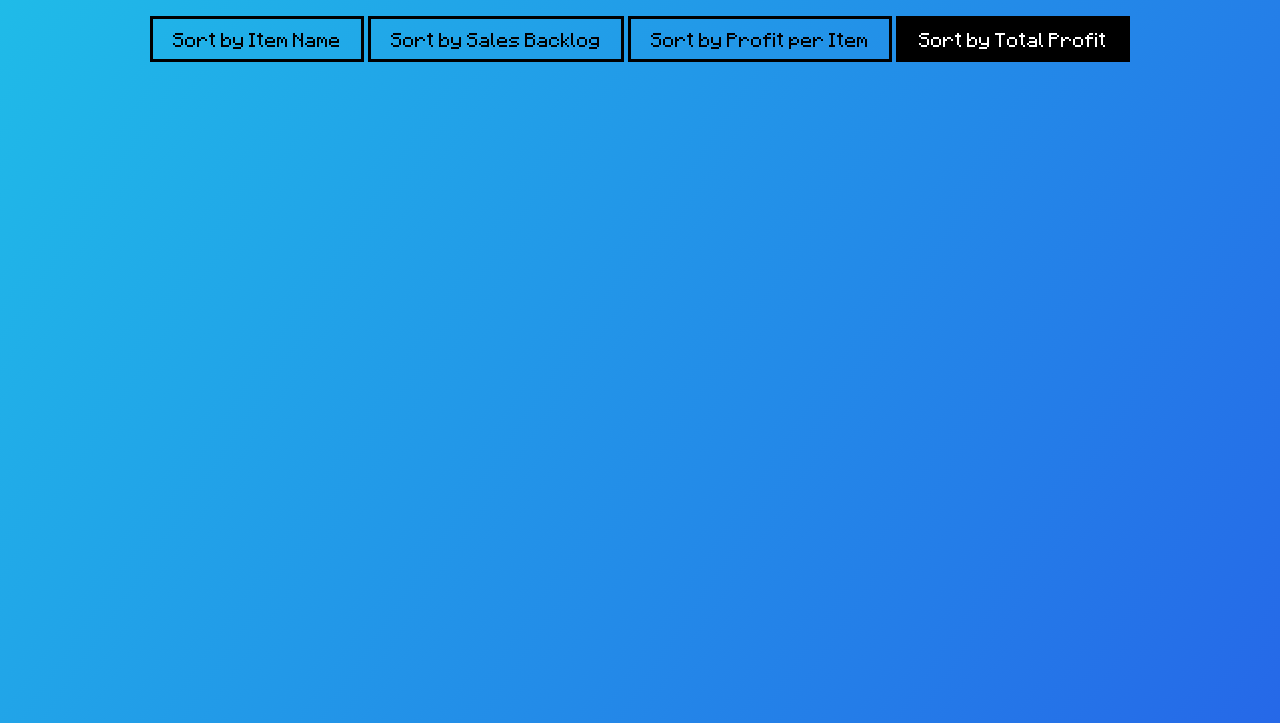
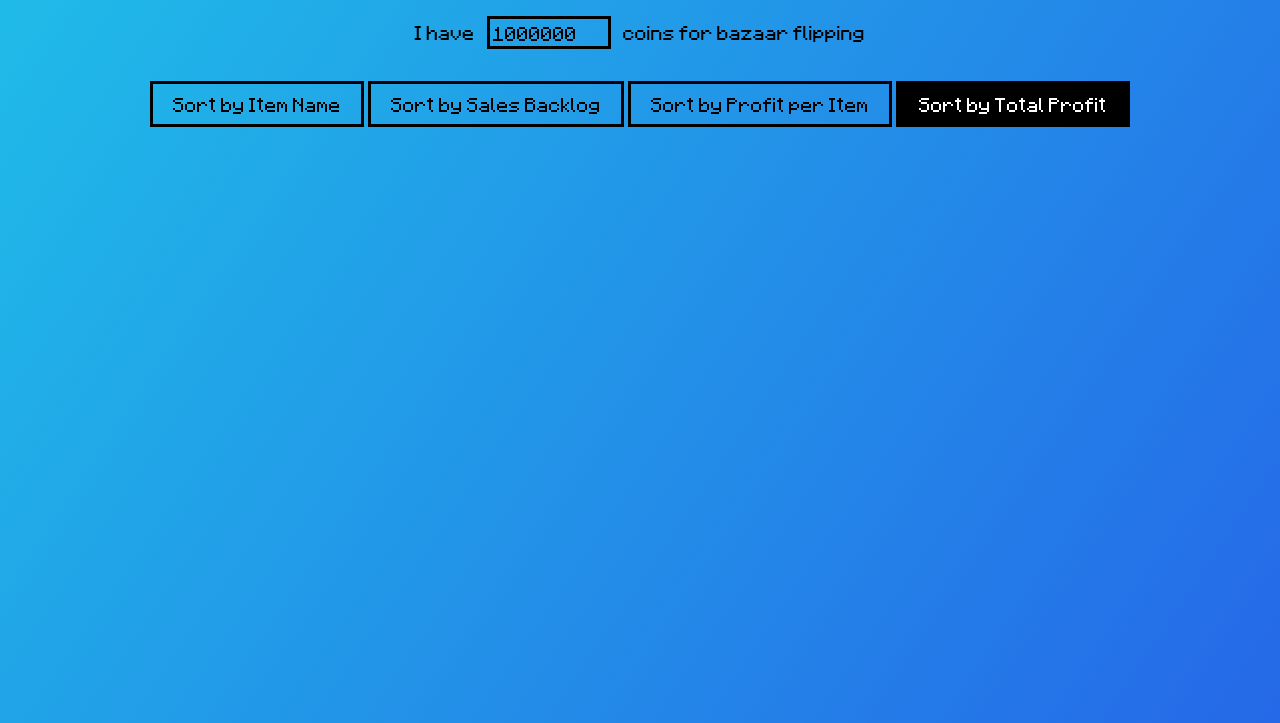
Before and after one commit to GergoEB/Hypixel-Bazaar, a plain HTML site: page index.html in a window 1280 px wide. Shown: the part 77-800 px from the top of the page. Drawn offline with nearby package versions, Linux system fonts and the light colour scheme; no server answers.

Commit message:
Update index.html

```diff
--- a/index.html
+++ b/index.html
@@ -7,7 +7,12 @@
     <link rel="icon" type="image/png" href="./favicon.png">
 </head>
 <body>
+
 	<h1>Peng bazaar thing u know</h1>
+
+	<div class="inputs">
+		<p>I have <input id="maxOutlay" type="text"> coins for bazaar flipping</p>
+	</div>
 
 	<div class="sorts">
 		<input type="radio" id="sortByName" class="sortBy" name="sortBy" value="name">
```
